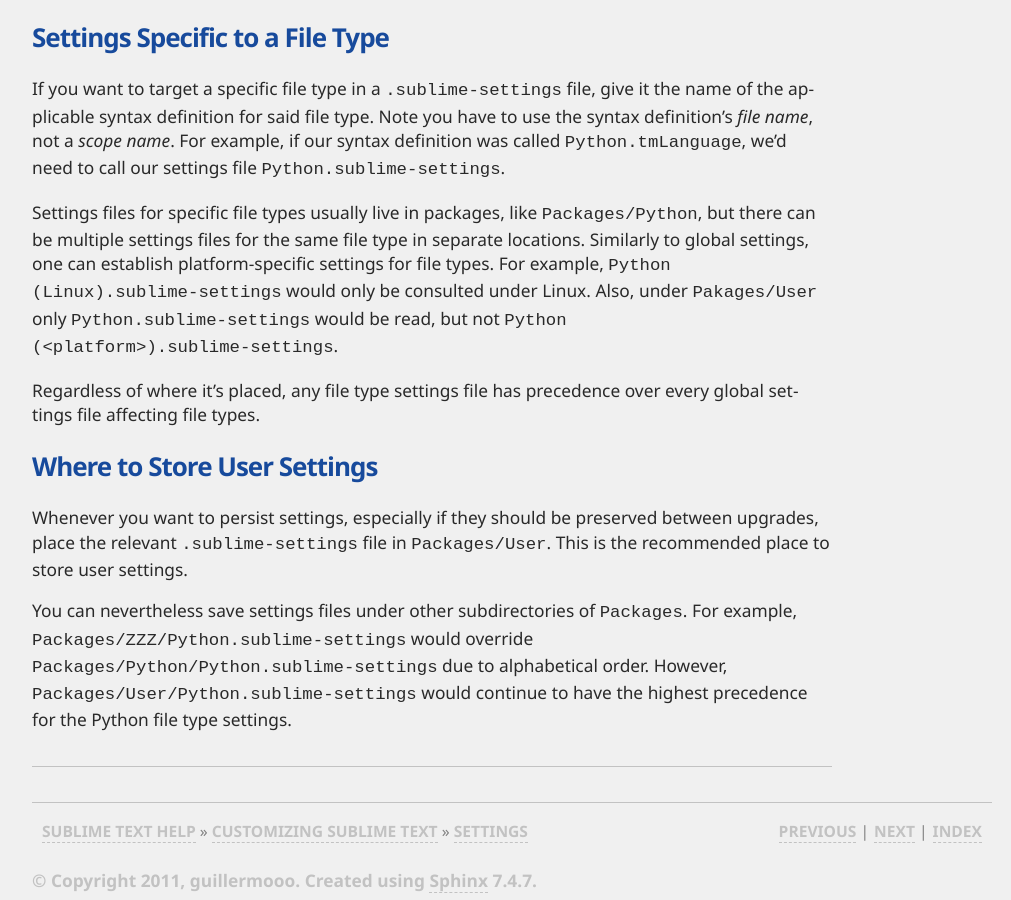
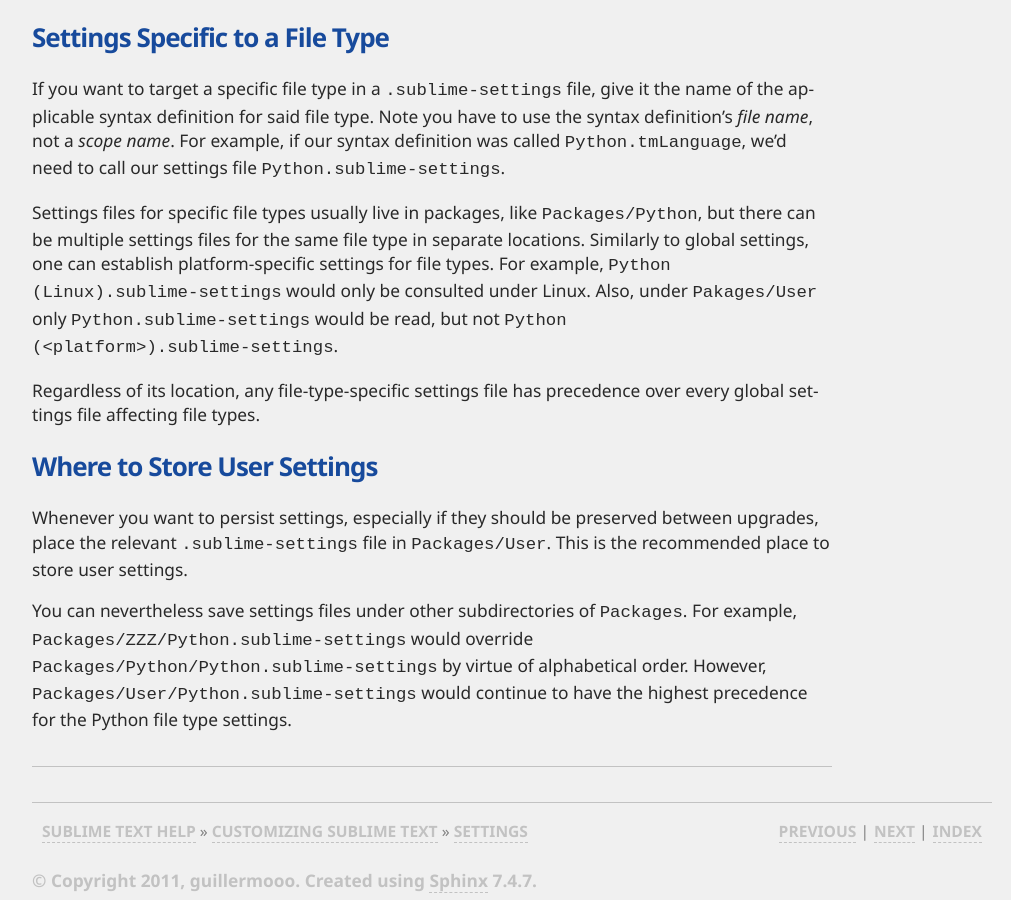
Before and after one commit to guillermooo/sublime-undocs, a Sphinx documentation site: the page built from source/customization/settings.rst, in a window 1280 px wide and 900 px high, scrolled down 1567 px. Shown: the whole window, without its empty margins (128-1139 px from the left). Built offline with Sphinx 7.4.7, drawn with Linux system fonts in a browser that asks for light colours; some of the changed text lies outside the part shown.

Commit message:
Revised settings topic.

```diff
--- a/source/customization/settings.rst
+++ b/source/customization/settings.rst
@@ -94,8 +94,8 @@
 under ``Pakages/User`` only ``Python.sublime-settings`` would be read, but not
 ``Python (<platform>).sublime-settings``.
 
-Regardless of where it's placed, any file type settings file has precedence over
-every global settings file affecting file types.
+Regardless of its location, any file-type-specific settings file has precedence
+over every global settings file affecting file types.
 
 
 Where to Store User Settings
@@ -107,6 +107,6 @@
 
 You can nevertheless save settings files under other subdirectories of ``Packages``.
 For example, ``Packages/ZZZ/Python.sublime-settings`` would override
-``Packages/Python/Python.sublime-settings`` due to alphabetical order. However,
-``Packages/User/Python.sublime-settings`` would continue to have the highest
-precedence for the Python file type settings.
+``Packages/Python/Python.sublime-settings`` by virtue of alphabetical order.
+However, ``Packages/User/Python.sublime-settings`` would continue to have the
+highest precedence for the Python file type settings.
```
Also changed, not shown: other parts of source/customization/settings.rst (+1 -1 lines).
